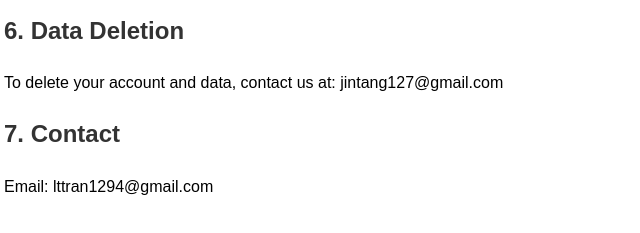
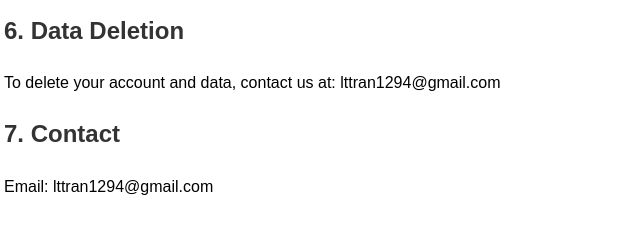
Before and after one commit to jintang127-creator/jewelry-cad-privacy, a plain HTML site: page index.html in a window 1280 px wide. Shown: the part 707-940 px from the top of the page, 236-876 px from the left. Drawn offline with Linux system fonts and the light colour scheme.

Commit message:
Update index.html

```diff
--- a/index.html
+++ b/index.html
@@ -30,7 +30,7 @@
 <p>We use Google Firebase for authentication and data storage, and Google Drive for file delivery.</p>
 
 <h2>6. Data Deletion</h2>
-<p>To delete your account and data, contact us at: jintang127@gmail.com</p>
+<p>To delete your account and data, contact us at: lttran1294@gmail.com</p>
 
 <h2>7. Contact</h2>
 <p>Email: lttran1294@gmail.com</p>
```
